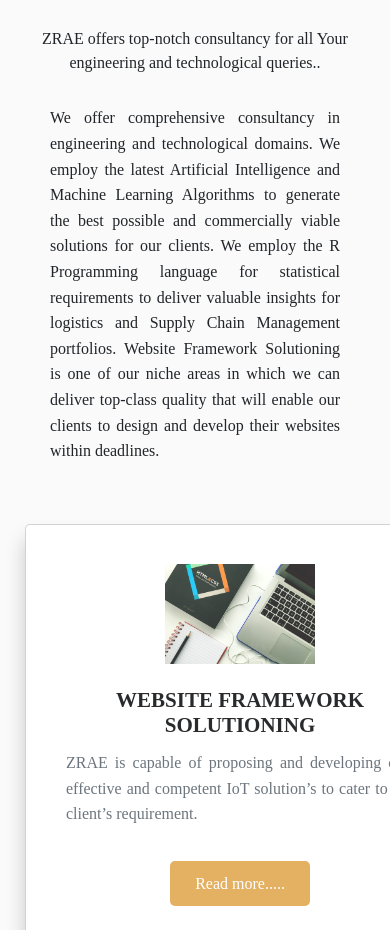
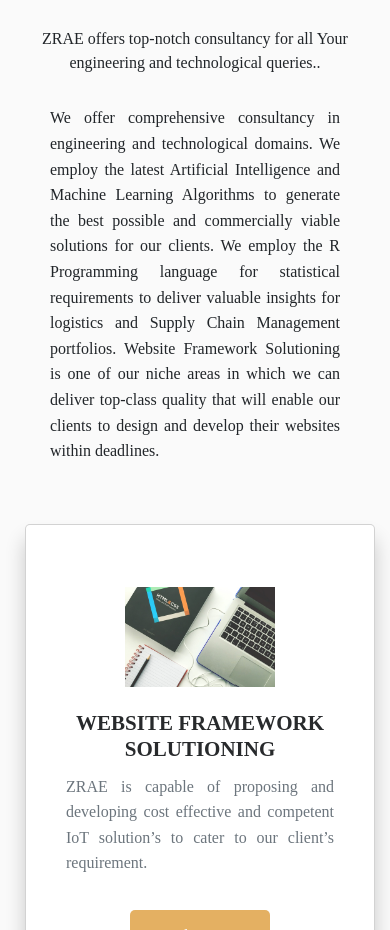
Before and after one commit to krishwar/website, a plain HTML site: page consultancy.html in a window 390 px wide. Shown: the part 170-1100 px from the top of the page. Drawn offline with nearby package versions, Linux system fonts and the light colour scheme.

Commit message:
Initial commit with project setup

```diff
--- a/consultancy.html
+++ b/consultancy.html
@@ -240,7 +240,8 @@
                 width: 100%;
             }
             .card {
-                min-width: 430px;
+                min-width: 350px;
+                min-height: 500px;
                 margin: 10px auto;
             }
             .navbar-toggler {
```
Also changed, not shown: service.html (+2 -1 lines).
